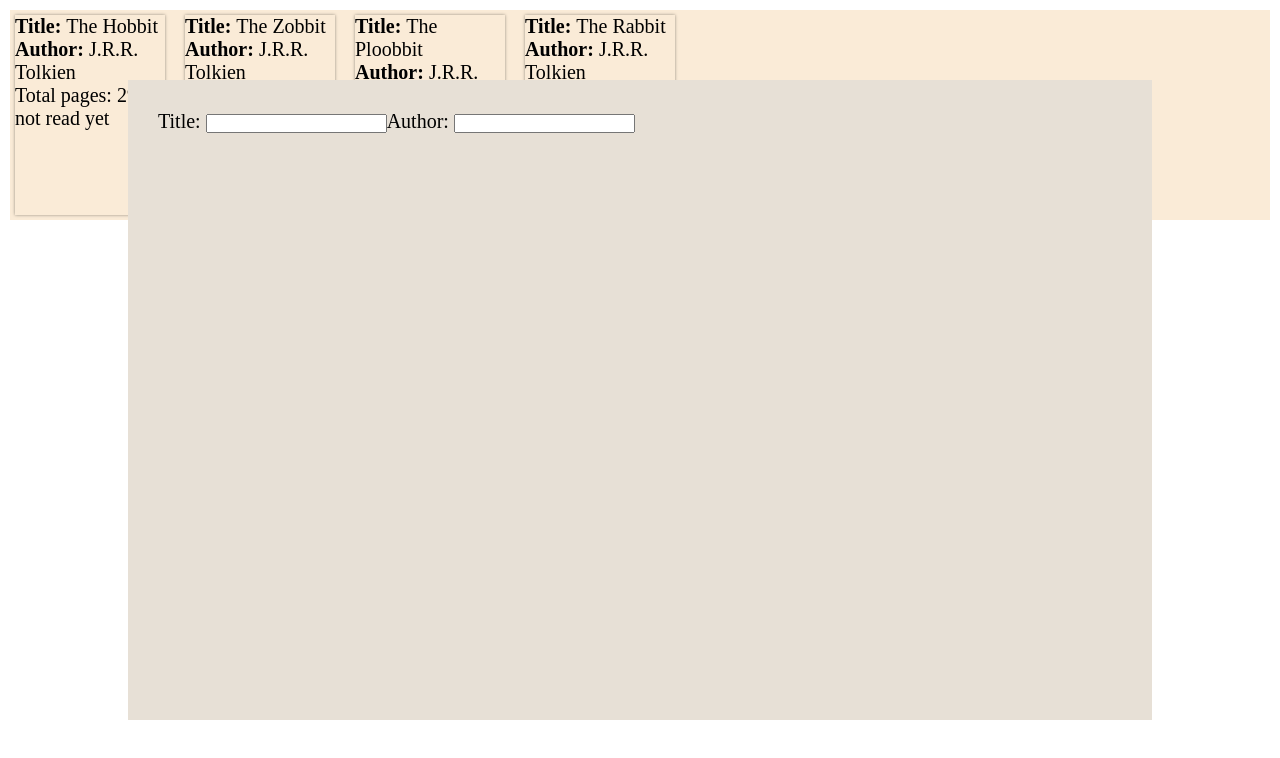
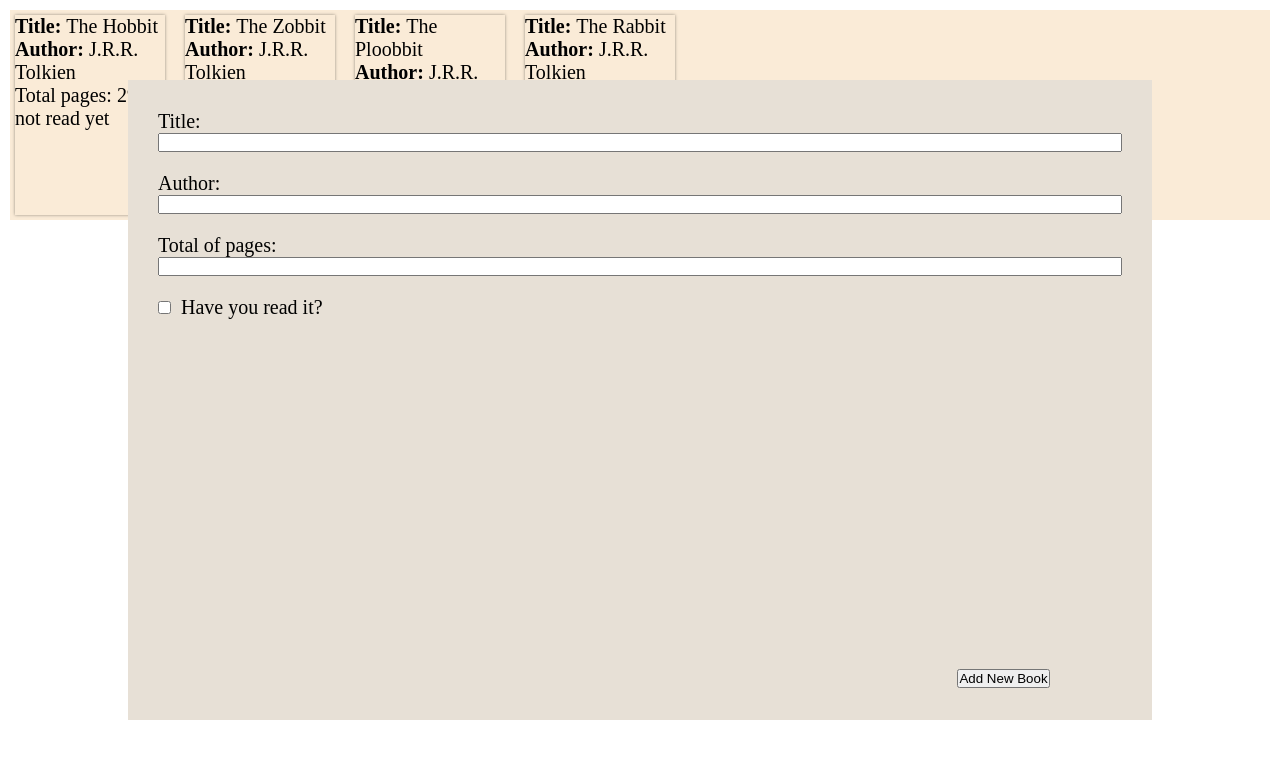
Before and after one commit to al-ptk/odin-library, a plain HTML site: page index.html in a window 1280 px wide. Both pictures are taken after a click on the button "Add Book". Drawn offline with Linux system fonts and the light colour scheme.

Commit message:
Configure addBookModal to add books to library

```diff
--- a/script.js
+++ b/script.js
@@ -5,14 +5,13 @@ const newEl = (tag, parent) => {
 };
 const root = document.querySelector('#root');
 
-function addBookModal (e) {
-    p('hey');
-    const container = document.createElement('form');
+function addBookModal (library, callback) {
+    const container = newEl ('div', root);
     container.classList.add('addBookModal');
 
     //The repetition below is me not wanting to create a mini-framework
     const titleLabel = newEl('label', container);
-    titleLabel.textContent = "Title: \n"
+    titleLabel.textContent = "Title:"
     titleLabel.setAttribute('for', 'titleInput');
 
     const titleInput = newEl('input', container);
@@ -20,15 +19,48 @@ function addBookModal (e) {
     titleInput.id = 'titleInput';
 
     const authorLabel = newEl('label', container);
-    authorLabel.textContent = "Author: \n";
+    authorLabel.textContent = "Author:";
     authorLabel.setAttribute('for', 'authorInput');
 
     const authorInput = newEl('input', container);
     authorInput.name = 'author';
     authorInput.id = 'authorInput';
 
+    const pagesLabel = newEl('label', container);
+    pagesLabel.textContent = 'Total of pages:';
+    pagesLabel.setAttribute('for', 'pagesInput');
 
-    root.appendChild(container);
+    const pagesInput = newEl('input', container);
+    pagesInput.name = 'pages';
+    pagesInput.id = 'pagesInput';
+
+    const hasReadArea = newEl ('div', container);
+
+    const hasReadInput = newEl ('input', hasReadArea);
+    hasReadInput.setAttribute('type', 'checkbox');
+    hasReadInput.name = "hasRead";
+    hasReadInput.id = "hasReadInput";
+
+    const hasReadLabel = newEl('label', hasReadArea);
+    hasReadLabel.textContent = 'Have you read it?';
+    hasReadLabel.setAttribute('for', 'hasReadInput');
+
+    const submitBookButton = newEl('button', container);
+    submitBookButton.textContent = "Add New Book";
+    submitBookButton.id = 'submitBookButton';
+    submitBookButton.addEventListener('click', e => {
+        const book = new Book (
+            titleInput.value,
+            authorInput.value,
+            pagesInput.value,
+            hasReadInput.value === "on"
+            ? true
+            : false
+        )
+        library.addBook(book);
+        callback();
+        root.removeChild(container);
+    });
 };
 
 class Library {
@@ -45,8 +77,9 @@ class Library {
         addButton.classList.add('addBook');
         addButton.textContent = 'Add Book';
         addButton.addEventListener('click', (e) => {
-            addBookModal();
             e.target.style.display = 'none';
+            const showButton = () => e.target.style.display = 'block';
+            addBookModal (this, showButton);
         });
 
         root.appendChild(this.DOMreferece);
--- a/style.css
+++ b/style.css
@@ -31,7 +31,7 @@ button.addBook {
     width: 10ch;
 }
 
-form.addBookModal {
+.addBookModal {
     position: fixed;
     top: 10%;
     left: 10%;
@@ -39,4 +39,20 @@ form.addBookModal {
     height: 80%;
     background-color: rgb(231, 224, 214);
     padding: 30px;
+    display: flex;
+    flex-direction: column;
 }
+
+.addBookModal input {
+    margin-bottom: 20px;
+}
+
+input#hasReadInput {
+    margin-right: 10px;
+}
+
+button#submitBookButton {
+    position: absolute;
+    bottom: 5%;
+    right: 10%;
+}
```
